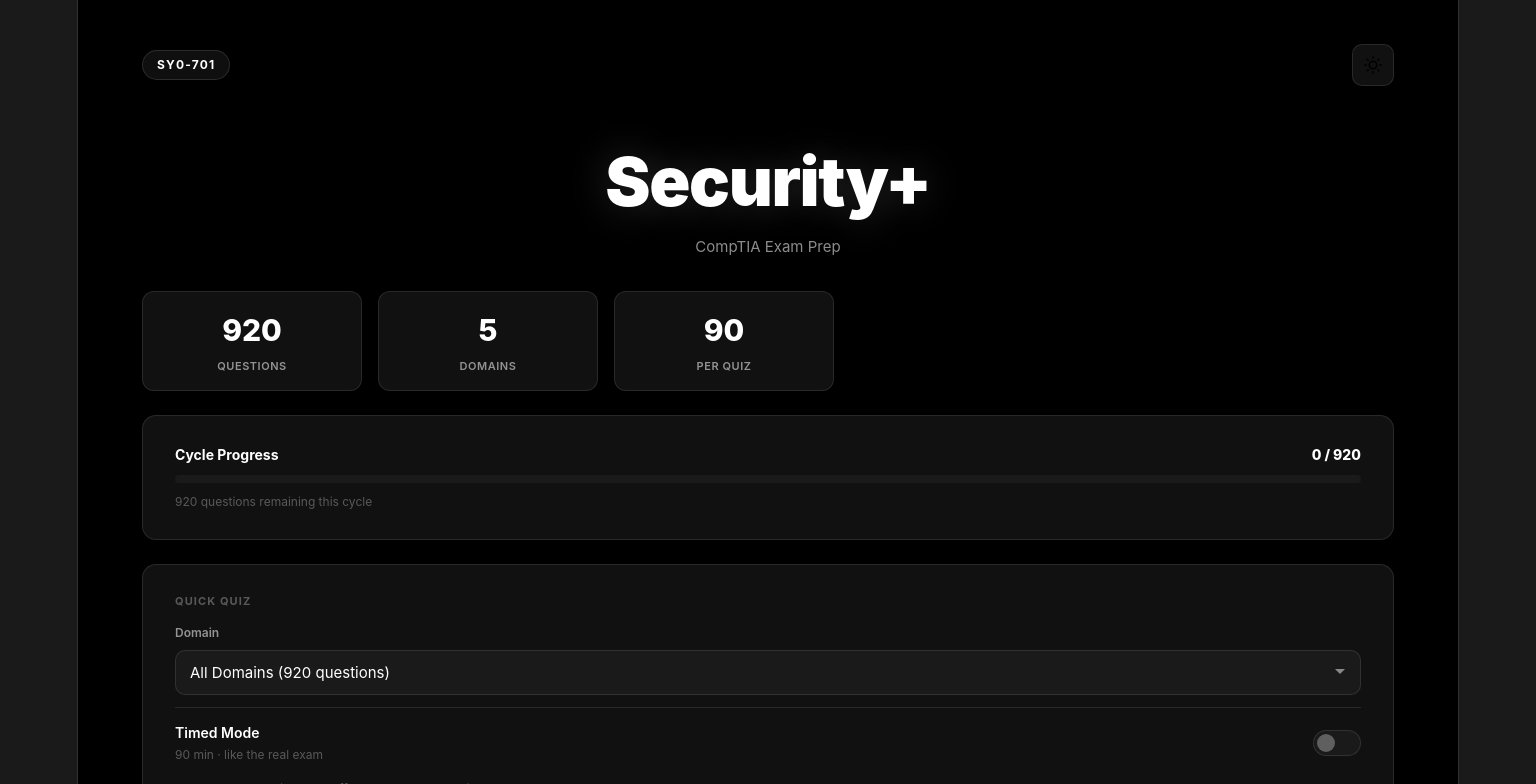
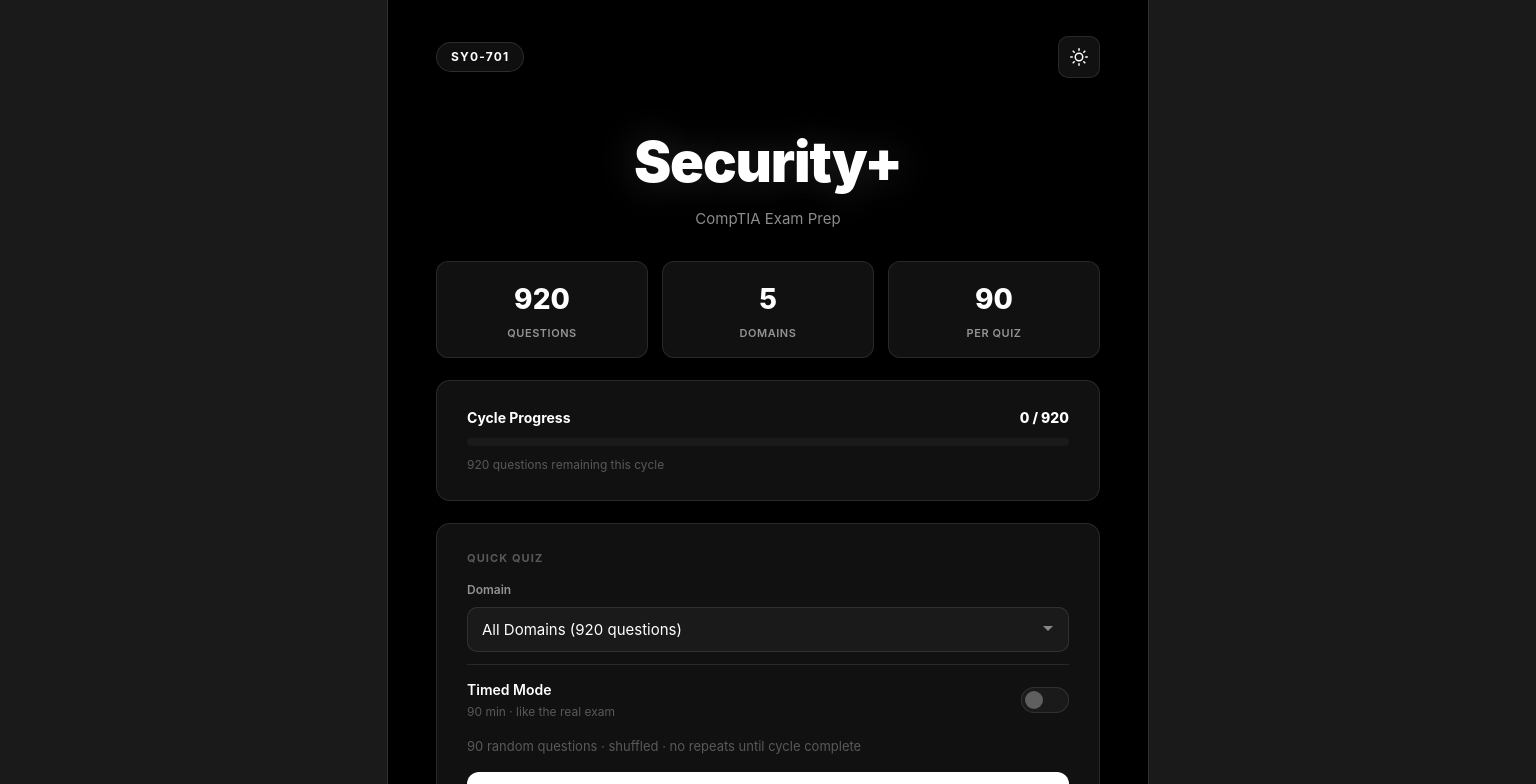
Before and after one commit to abner-pena/SY0-701-Exam-Prep, a React (Vite) app in the folder security-plus-quiz/: page / in a window 1536 px wide. Shown: the top 784 px of the page. Built offline with nearby package versions, Linux system fonts and the light colour scheme.

Commit message:
Fix theme icon color and reduce desktop max-width

```diff
--- a/security-plus-quiz/src/App.css
+++ b/security-plus-quiz/src/App.css
@@ -1,7 +1,7 @@
-/* ─── Reset ───────────────────────────────────────────── */
+/* ─── Reset ────────────────────────────────────────────────── */
 *, *::before, *::after { box-sizing: border-box; margin: 0; padding: 0; }
 
-/* ─── Dark Theme (default) ──────────────────────────── */
+/* ─── Dark Theme (default) ──────────────────────────────────── */
 :root {
   --bg: #000000;
   --bg2: #111111;
@@ -28,7 +28,7 @@
   --title-glow: 0 0 40px rgba(255,255,255,0.18);
 }
 
-/* ─── Light Theme ────────────────────────────────────── */
+/* ─── Light Theme ────────────────────────────────────────────── */
 :root[data-theme="light"] {
   --bg: #ffffff;
   --bg2: #f5f5f5;
@@ -54,7 +54,7 @@
   --title-glow: none;
 }
 
-/* ─── Base ─────────────────────────────────────────────── */
+/* ─── Base ───────────────────────────────────────────────────── */
 html, body {
   background: var(--bg);
   color: var(--text);
@@ -82,7 +82,7 @@
   flex-direction: column;
 }
 
-/* ─── Screens ──────────────────────────────────────────── */
+/* ─── Screens ────────────────────────────────────────────────── */
 .screen {
   flex: 1;
   display: flex;
@@ -92,7 +92,7 @@
   overflow-y: auto;
 }
 
-/* ─── Card ──────────────────────────────────────────────── */
+/* ─── Card ───────────────────────────────────────────────────── */
 .card {
   background: var(--bg2);
   border: 1px solid var(--border);
@@ -110,7 +110,7 @@
   margin-bottom: 14px;
 }
 
-/* ─── Form Elements ───────────────────────────────────────── */
+/* ─── Form Elements ──────────────────────────────────────────── */
 .select {
   width: 100%;
   background: var(--bg3);
@@ -137,7 +137,7 @@
 }
 .field-label:first-of-type { margin-top: 0; }
 
-/* ─── Toggle Switch ───────────────────────────────────────── */
+/* ─── Toggle Switch ──────────────────────────────────────────── */
 .toggle-row {
   display: flex;
   align-items: center;
@@ -175,7 +175,7 @@
 .toggle-switch.on { background: var(--accent); border-color: var(--accent); }
 .toggle-switch.on::after { left: 23px; background: var(--bg); }
 
-/* ─── Buttons ──────────────────────────────────────────────── */
+/* ─── Buttons ────────────────────────────────────────────────── */
 .btn-primary {
   width: 100%;
   background: var(--accent);
@@ -258,7 +258,7 @@
 }
 .screen-header h1 { font-size: 18px; font-weight: 700; color: var(--text); }
 
-/* ─── Home Screen ──────────────────────────────────────────── */
+/* ─── Home Screen ────────────────────────────────────────────── */
 .home-topbar {
   display: flex;
   align-items: center;
@@ -279,6 +279,7 @@
 }
 
 .theme-toggle {
+  color: var(--text);
   background: var(--bg2);
   border: 1px solid var(--border);
   border-radius: 10px;
@@ -339,7 +340,7 @@
 
 .quiz-info-line { font-size: 13px; color: var(--text3); margin: 14px 0 0; line-height: 1.5; }
 
-/* ─── Per-Option Explanations ───────────────────────────────────── */
+/* ─── Per-Option Explanations ────────────────────────────────── */
 .opt-expl {
   display: flex;
   gap: 8px;
@@ -362,7 +363,7 @@
 
 .review-opt-expls { display: flex; flex-direction: column; }
 
-/* ─── Cycle Reset Modal ───────────────────────────────────────── */
+/* ─── Cycle Reset Modal ──────────────────────────────────────── */
 .cycle-reset-title { font-size: 20px; font-weight: 800; color: var(--text); margin-bottom: 8px !important; }
 .cycle-reset-body { font-size: 14px; line-height: 1.6; color: var(--text2); }
 
@@ -380,7 +381,7 @@
 .domain-name { font-size: 14px; font-weight: 500; color: var(--text); }
 .domain-pct { font-size: 12px; color: var(--text2); }
 
-/* ─── Quiz Screen ──────────────────────────────────────────── */
+/* ─── Quiz Screen ────────────────────────────────────────────── */
 .quiz-header {
   display: flex;
   align-items: center;
@@ -438,7 +439,7 @@
   padding-top: 2px;
 }
 
-/* ─── Options ──────────────────────────────────────────────── */
+/* ─── Options ────────────────────────────────────────────────── */
 .options { display: flex; flex-direction: column; gap: 10px; }
 
 .option {
@@ -482,7 +483,7 @@
 
 .opt-text { font-size: 15px; line-height: 1.5; color: var(--text); flex: 1; }
 
-/* ─── Answer + Explanation ───────────────────────────────────────── */
+/* ─── Answer + Explanation ───────────────────────────────────── */
 .answer-section {
   display: flex;
   flex-direction: column;
@@ -516,7 +517,7 @@
 
 .quiz-footer { padding-top: 4px; }
 
-/* ─── Modal ────────────────────────────────────────────────── */
+/* ─── Modal ──────────────────────────────────────────────────── */
 .modal-overlay {
   position: fixed;
   inset: 0;
@@ -599,7 +600,7 @@
 }
 .results-actions { display: flex; flex-direction: column; gap: 10px; }
 
-/* ─── Review Screen ───────────────────────────────────────────── */
+/* ─── Review Screen ──────────────────────────────────────────── */
 .filter-tabs { display: flex; gap: 6px; overflow-x: auto; padding-bottom: 2px; }
 .filter-tab {
   background: var(--bg2);
@@ -762,7 +763,7 @@
 ::-webkit-scrollbar-track { background: transparent; }
 ::-webkit-scrollbar-thumb { background: var(--bg3); border-radius: 4px; }
 
-/* ─── PBQ Tag ──────────────────────────────────────────────── */
+/* ─── PBQ Tag ────────────────────────────────────────────────── */
 .pbq-tag {
   font-size: 10px; font-weight: 700; letter-spacing: 0.07em;
   padding: 2px 6px; border-radius: 4px;
@@ -771,7 +772,7 @@
   margin-left: 8px; vertical-align: middle; text-transform: uppercase;
 }
 
-/* ─── Matching Question ──────────────────────────────────────────── */
+/* ─── Matching Question ──────────────────────────────────────── */
 .matching-container { margin: 4px 0 8px; }
 .matching-hint { font-size: 12px; color: var(--text3); margin-bottom: 10px; line-height: 1.4; }
 .matching-cols { display: grid; grid-template-columns: 1fr 1fr; gap: 8px; }
@@ -804,7 +805,7 @@
 .matching-arrow { color: var(--text3); }
 .matching-key-match { color: var(--text2); }
 
-/* ─── Ordering Question ──────────────────────────────────────────── */
+/* ─── Ordering Question ──────────────────────────────────────── */
 .ordering-container { display: flex; flex-direction: column; gap: 6px; margin: 4px 0 8px; }
 .ordering-item {
   display: flex; align-items: center; gap: 10px;
@@ -831,7 +832,7 @@
 .ordering-correct-title { font-size: 10px; font-weight: 700; text-transform: uppercase; letter-spacing: 0.06em; color: var(--text3); margin-bottom: 8px; }
 .ordering-correct-item { display: flex; align-items: center; gap: 10px; padding: 3px 0; font-size: 13px; color: var(--text2); }
 
-/* ─── Fill-In Question ───────────────────────────────────────────── */
+/* ─── Fill-In Question ───────────────────────────────────────── */
 .fillin-container { margin: 4px 0 8px; }
 .fillin-hint { font-size: 12px; color: var(--text3); margin-bottom: 10px; }
 .fillin-input {
@@ -847,7 +848,7 @@
 .fillin-reveal-label { font-size: 10px; font-weight: 700; text-transform: uppercase; letter-spacing: 0.06em; color: var(--green); margin-bottom: 4px; }
 .fillin-reveal-answer { font-weight: 600; color: var(--text); }
 
-/* ─── PBQ Review ─────────────────────────────────────────────────── */
+/* ─── PBQ Review ─────────────────────────────────────────────── */
 .pbq-review { margin-bottom: 12px; }
 .pbq-review-title { font-size: 10px; font-weight: 700; text-transform: uppercase; letter-spacing: 0.06em; color: var(--text3); margin-bottom: 8px; }
 .pbq-review-row {
@@ -875,18 +876,18 @@
 .pbq-review-answer { font-weight: 600; color: var(--text); }
 .pbq-wrong-text { color: var(--red); font-weight: 500; }
 
-/* ─── PBQ Flashcard Back ─────────────────────────────────────────────── */
+/* ─── PBQ Flashcard Back ─────────────────────────────────────── */
 .fc-pbq-row { display: flex; align-items: baseline; gap: 6px; padding: 3px 0; font-size: 12px; flex-wrap: wrap; }
 .fc-pbq-letter { font-weight: 800; color: var(--accent); width: 18px; text-align: center; flex-shrink: 0; }
 .fc-pbq-term { font-weight: 600; color: var(--text); }
 .fc-pbq-arrow { color: var(--text3); }
 .fc-pbq-match { color: var(--text2); }
 
-/* ─── PBQ Submit footer layout ─────────────────────────────────────────────── */
+/* ─── PBQ Submit footer layout ───────────────────────────────── */
 .quiz-footer { display: flex; flex-direction: column; gap: 8px; padding: 12px 0 4px; }
 .quiz-footer .btn-primary:disabled { opacity: 0.4; cursor: not-allowed; }
 
-/* ─── Responsive ─────────────────────────────────────────────────── */
+/* ─── Responsive ─────────────────────────────────────────────── */
 
 /* Small phones: tighten spacing */
 @media (max-width: 380px) {
@@ -902,7 +903,7 @@
 @media (min-width: 640px) {
   #root { background: var(--bg3); }
   .app {
-    max-width: 840px;
+    max-width: 700px;
     box-shadow: 0 0 0 1px var(--border);
     background: var(--bg);
     min-height: 100vh;
@@ -922,21 +923,12 @@
 
 /* Large desktop */
 @media (min-width: 1024px) {
-  .app { max-width: 1160px; }
-  .screen { padding: 36px 52px 64px; gap: 24px; }
-  .quiz-screen { padding: 28px 52px 52px; }
-  .card { padding: 28px 32px; }
-  .stats-row { gap: 16px; }
-  .stat-num { font-size: 30px; }
-  .title { font-size: 60px; }
-  .question-text { font-size: 19px; }
+  .app { max-width: 760px; }
+  .screen { padding: 32px 48px 60px; gap: 22px; }
+  .quiz-screen { padding: 24px 48px 48px; }
+  .card { padding: 26px 30px; }
+  .stats-row { gap: 14px; }
+  .stat-num { font-size: 28px; }
+  .title { font-size: 56px; }
+  .question-text { font-size: 18px; }
 }
-
-/* Wide desktop (1440px+) */
-@media (min-width: 1440px) {
-  .app { max-width: 1380px; }
-  .screen { padding: 40px 64px 72px; }
-  .quiz-screen { padding: 32px 64px 56px; }
-  .title { font-size: 68px; }
-  .stats-row { grid-template-columns: repeat(3, minmax(0, 220px)); }
-}
```
